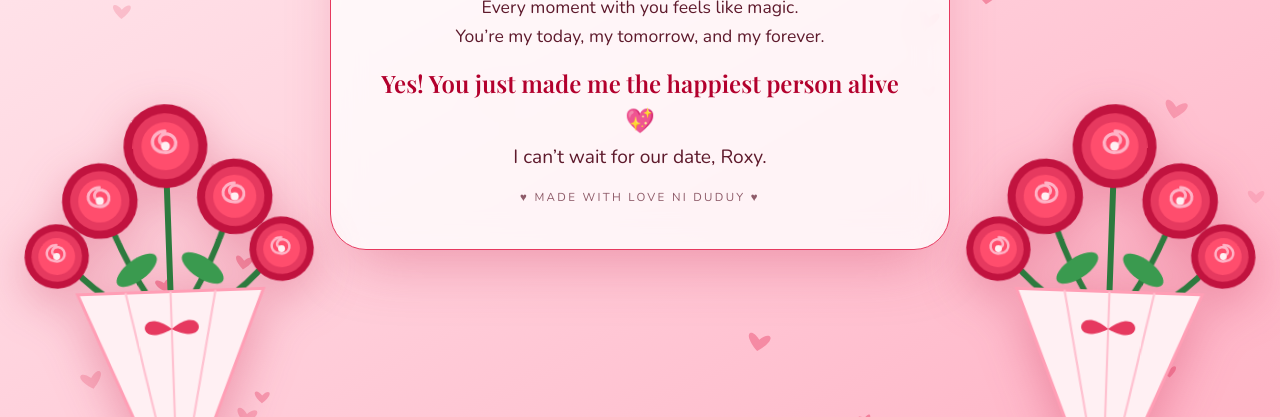
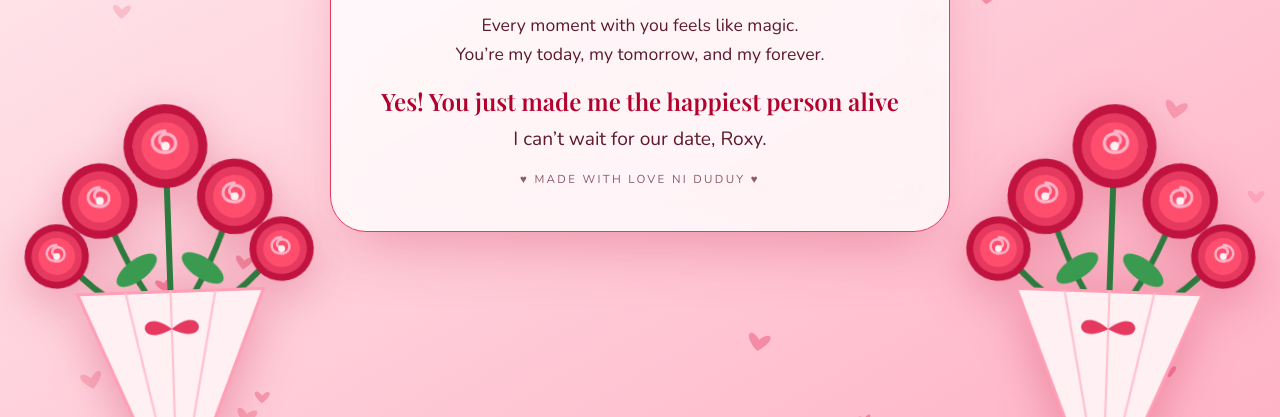
Before and after one commit to alxperez0017-dev/bbyroxyy, a plain HTML site: page index.html in a window 1280 px wide. Both pictures are taken after a click on the button "YES". Shown: the part 383-800 px from the top of the page. Drawn offline with nearby package versions, Linux system fonts and the light colour scheme; a web font is replaced by a local one.

Commit message:
Update index.html

```diff
--- a/index.html
+++ b/index.html
@@ -115,7 +115,7 @@ body.yes-state .card{animation:none;border-color:var(--accent2)}
   </div>
   <p class="hint" id="hint" aria-live="polite"></p>
 
-  <div class="success" id="success">Yes! You just made me the happiest person alive 💖<small>I can’t wait for our date, Roxy.</small></div>
+  <div class="success" id="success">Yes! You just made me the happiest person alive<small>I can’t wait for our date, Roxy.</small></div>
   <div class="foot">♥ made with love ni duduy ♥</div>
 </main>
 
@@ -197,7 +197,7 @@ body.yes-state .card{animation:none;border-color:var(--accent2)}
   resize();if(!reduce)frame();else{frame();}
 
   /* ---------- the dodging No button ---------- */
-  const labels=['No','Are you sure?','Think again 🥺','Pretty please?','Last chance!','Hehe, nope','Just say yes 💗'];
+  const labels=['Pretty please?','Sige na, please 🥺','I’m begging you','Please naman…','I’ll wait forever','Pagbigyan mo na ako','bby please?','bbywabwab','poookiee','cutiepatotie','mahal','asawa q'];
   let tries=0,floating=false,last={x:-999,y:-999};
 
   function rects(){return {yes:yes.getBoundingClientRect(),card:card.getBoundingClientRect()};}
@@ -215,7 +215,7 @@ body.yes-state .card{animation:none;border-color:var(--accent2)}
   function dodge(){
     floatNo();
     tries++;
-    no.textContent=labels[Math.min(tries,labels.length-1)];
+    no.textContent=labels[(tries-1)%labels.length];
     const pad=14, sa=parseFloat(getComputedStyle(document.documentElement).paddingTop)||0;
     const b=no.getBoundingClientRect(), w=b.width, h=b.height, y=yes.getBoundingClientRect();
     const minX=pad, maxX=innerWidth-w-pad, minY=pad+sa, maxY=innerHeight-h-pad-(parseFloat(getComputedStyle(document.documentElement).paddingBottom)||0);
@@ -260,7 +260,7 @@ body.yes-state .card{animation:none;border-color:var(--accent2)}
     document.body.classList.add('yes-state');
     no.style.display='none';
     $('title').textContent='She said YES!';
-    $('name').textContent='Roxy Rose Tan 💍'.replace(' 💍','');
+    $('name').textContent='Roxy Rose Tan';
     for(let i=0;i<90;i++){
       burst.push({x:W/2,y:H*.45,vx:(Math.random()-.5)*12,vy:-Math.random()*10-2,s:Math.random()*10+6,
         rot:0,vr:(Math.random()-.5)*.2,life:90+Math.random()*60|0,c:Math.random()*5|0});
```
